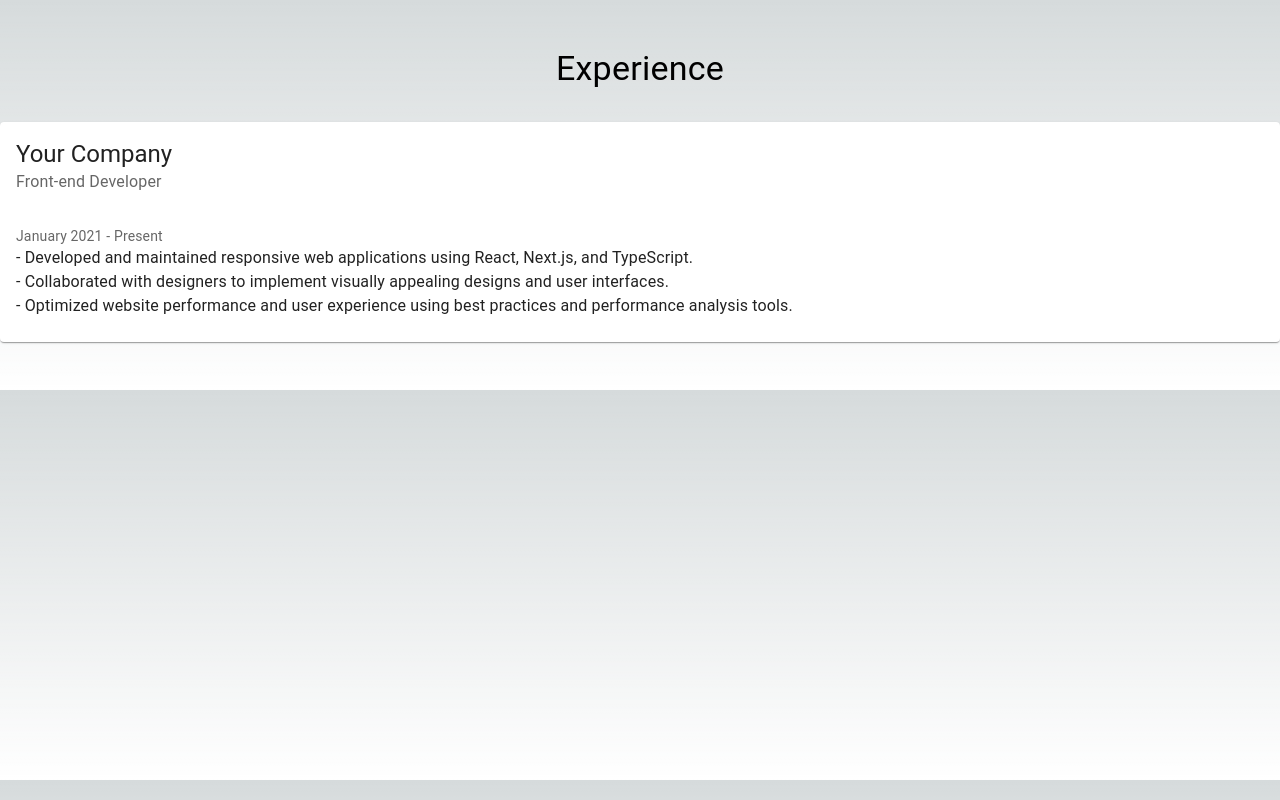
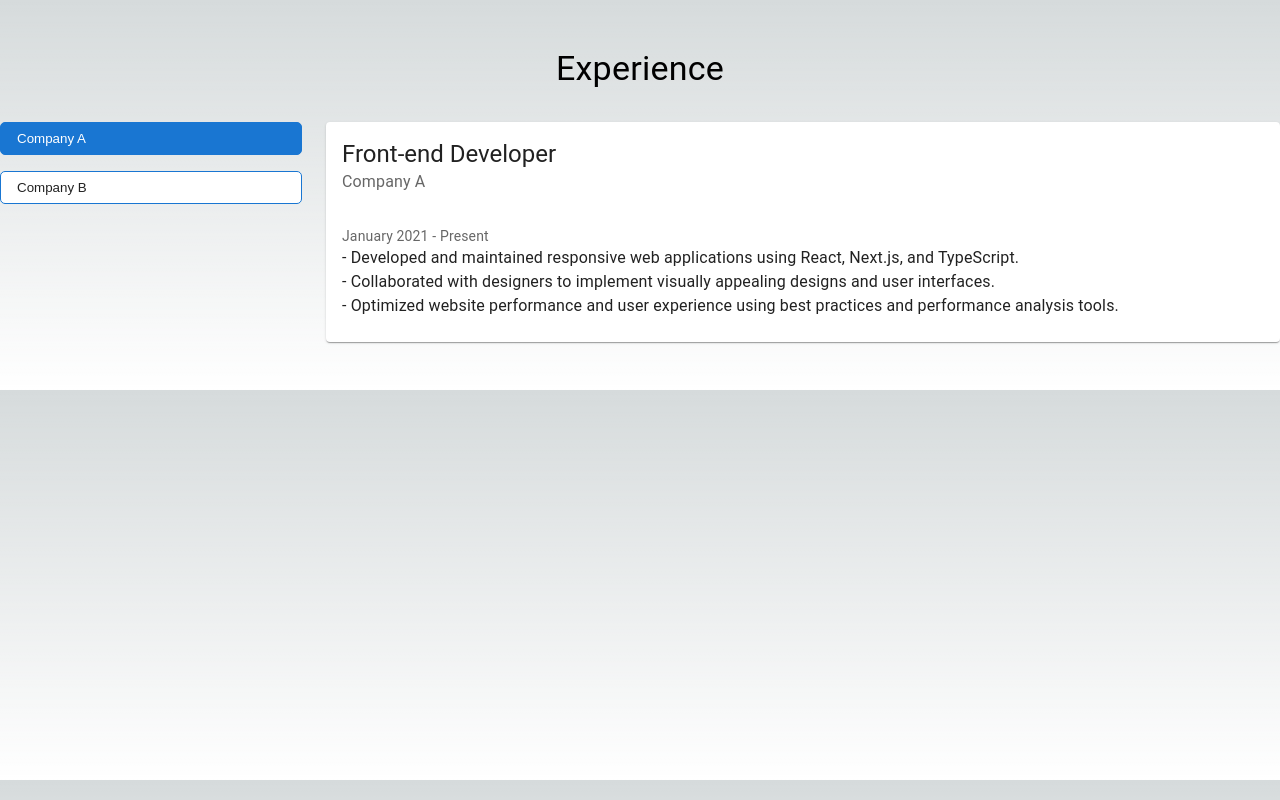
Before and after one commit to michinoins/portfolio, a Next.js app: page /components/ExperienceSection in a window 1280 px wide. Built offline with nearby package versions, Linux system fonts and the light colour scheme.

Commit message:
update: experience section

```diff
--- a/pages/components/ExperienceSection.tsx
+++ b/pages/components/ExperienceSection.tsx
@@ -1,6 +1,23 @@
-import React from "react";
-import { Typography, Card, CardContent, CardHeader } from "@mui/material";
+import React, { useState } from "react";
+import {
+  Typography,
+  Card,
+  CardContent,
+  CardHeader,
+  Box,
+  Grid,
+} from "@mui/material";
 import styled from "@emotion/styled";
+import { keyframes } from "@emotion/react";
+
+const fadeInAnimation = keyframes`
+  from {
+    opacity: 0;
+  }
+  to {
+    opacity: 1;
+  }
+`;
 
 const Section = styled.section`
   padding: 3rem 0;
@@ -10,30 +27,96 @@ const SectionTitle = styled(Typography)`
   margin-bottom: 2rem;
   text-align: center;
 `;
+
+const CompanyButton = styled.button`
+  display: block;
+  width: 100%;
+  padding: 0.5rem 1rem;
+  margin-bottom: 1rem;
+  cursor: pointer;
+  border: 1px solid #1976d2;
+  border-radius: 5px;
+  text-align: left;
+  transition: all 0.3s ease;
+  background-color: ${({ active }) => (active ? "#1976d2" : "white")};
+  color: ${({ active }) => (active ? "white" : "rgba(0, 0, 0, 0.87)")};
+
+  &:hover {
+    background-color: #1976d2;
+    color: white;
+  }
+`;
+
+const AnimatedCardContent = styled(CardContent)`
+  animation: 1s ${fadeInAnimation};
+`;
+
 interface ExperienceSectionProps {
   id: string;
 }
+
 const ExperienceSection: React.FC<ExperienceSectionProps> = ({ id }) => {
+  const [selectedCompanyIndex, setSelectedCompanyIndex] = useState(0);
+
+  const companies = [
+    {
+      name: "Company A",
+      position: "Front-end Developer",
+      period: "January 2021 - Present",
+      description: [
+        "Developed and maintained responsive web applications using React, Next.js, and TypeScript.",
+        "Collaborated with designers to implement visually appealing designs and user interfaces.",
+        "Optimized website performance and user experience using best practices and performance analysis tools.",
+      ],
+    },
+    {
+      name: "Company B",
+      position: "Back-end Developer",
+      period: "April 2020 - December 2020",
+      description: [
+        "Developed and maintained server-side applications using Node.js, Express, and MongoDB.",
+        "Implemented RESTful APIs for various web applications.",
+        "Collaborated with front-end developers to integrate APIs with user interfaces.",
+      ],
+    },
+  ];
+
+  const selectedCompany = companies[selectedCompanyIndex];
+
   return (
     <Section id={id}>
       <SectionTitle variant="h4">Experience</SectionTitle>
-      <Card>
-        <CardHeader title="Your Company" subheader="Front-end Developer" />
-        <CardContent>
-          <Typography variant="body2" color="text.secondary">
-            January 2021 - Present
-          </Typography>
-          <Typography variant="body1">
-            - Developed and maintained responsive web applications using React,
-            Next.js, and TypeScript.
-            <br />
-            - Collaborated with designers to implement visually appealing
-            designs and user interfaces.
-            <br />- Optimized website performance and user experience using best
-            practices and performance analysis tools.
-          </Typography>
-        </CardContent>
-      </Card>
+      <Grid container spacing={3}>
+        <Grid item xs={12} sm={4} md={3}>
+          {companies.map((company, index) => (
+            <CompanyButton
+              key={index}
+              onClick={() => setSelectedCompanyIndex(index)}
+              active={selectedCompanyIndex === index}
+            >
+              {company.name}
+            </CompanyButton>
+          ))}
+        </Grid>
+        <Grid item xs={12} sm={8} md={9}>
+          <Card>
+            <CardHeader
+              title={selectedCompany.position}
+              subheader={selectedCompany.name}
+            />
+            <AnimatedCardContent>
+              <Typography variant="body2" color="text.secondary">
+                {selectedCompany.period}
+              </Typography>
+              {selectedCompany.description.map((item, index) => (
+                <Typography key={index} variant="body1">
+                  - {item}
+                </Typography>
+              ))}
+            </AnimatedCardContent>
+          </Card>
+        </Grid>
+      </Grid>
     </Section>
   );
 };
```
